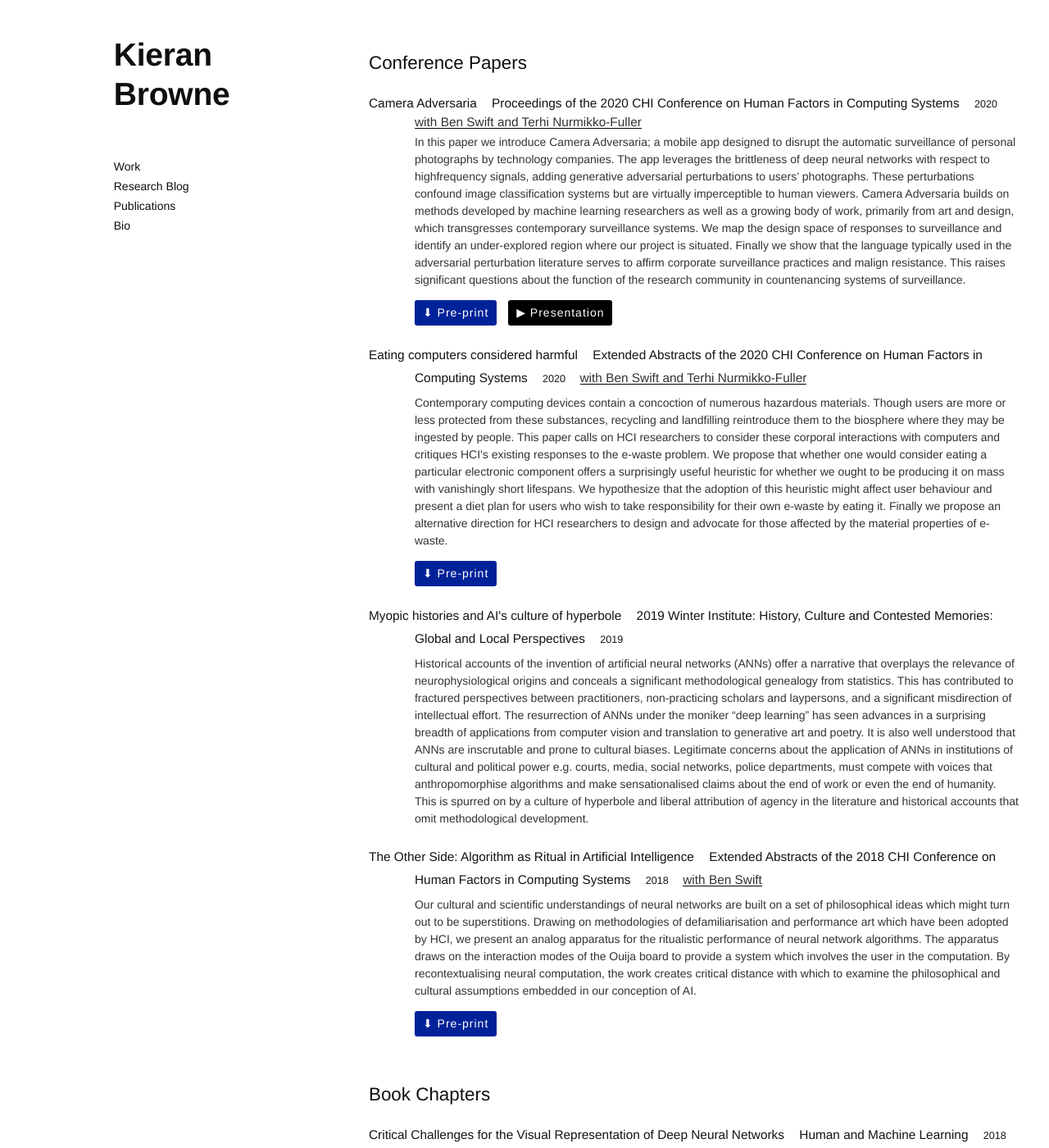
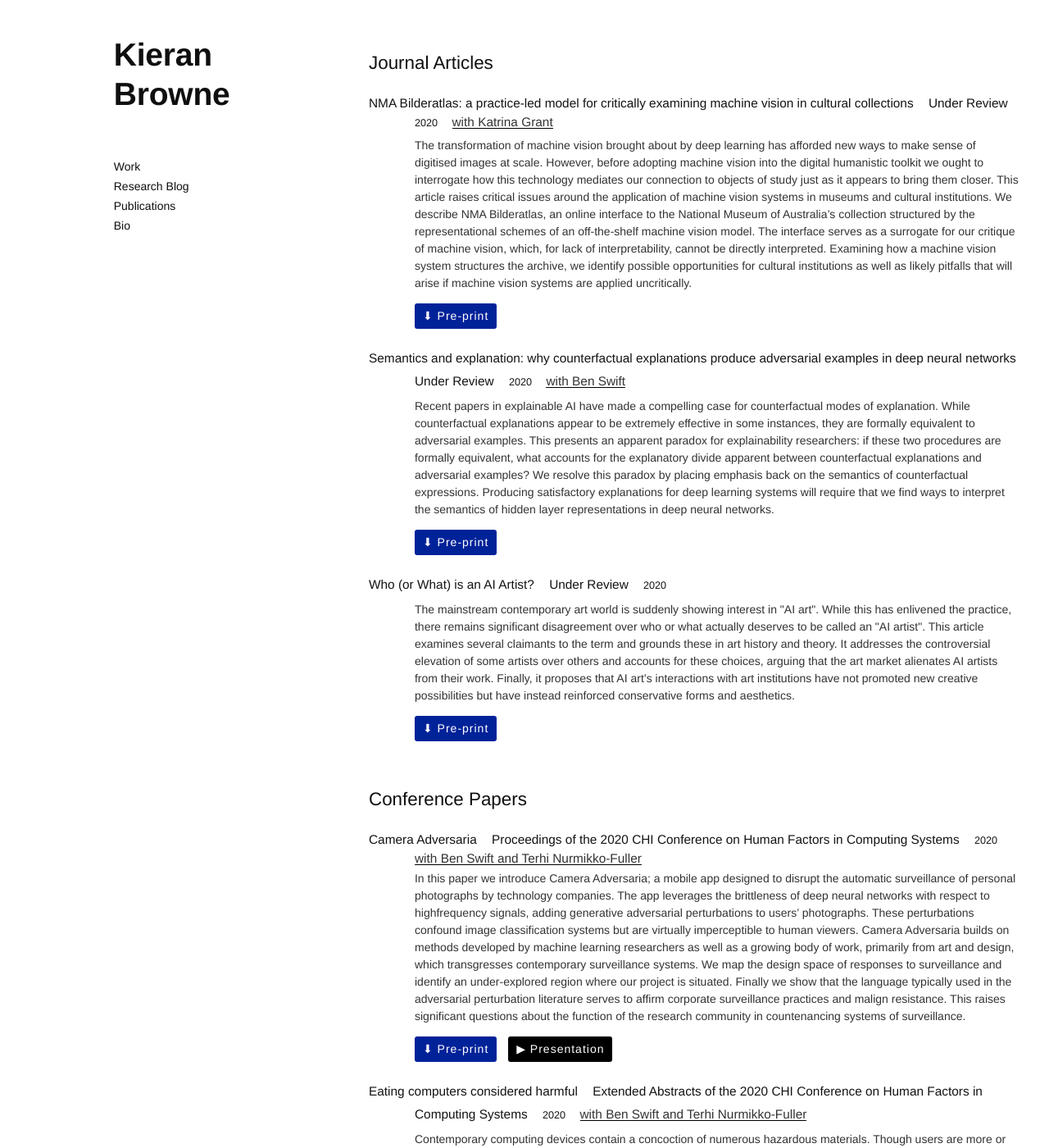
Before and after one commit to kieranbrowne/kieranbrowne.github.io, a Jekyll site: the page built from publications.html, in a window 1280 px wide and 1400 px high. Shown: the whole window at 82% size. Built offline with Jekyll 4.4.1, drawn with Linux system fonts in a browser that asks for light colours.

Commit message:
added pubs

```diff
--- a/publications.html
+++ b/publications.html
@@ -4,6 +4,27 @@ title: Research
 permalink: /publications/
 sidemenu: research
 
+journal_articles:
+  - title: "NMA Bilderatlas: a practice-led model for critically examining machine vision in cultural collections"
+    year: 2020
+    with: Katrina Grant
+    publication: Under Review
+    filename: nma_bilderatlas.pdf
+    abstract: >
+      The transformation of machine vision brought about by deep learning has afforded new ways to make sense of digitised images at scale. However, before adopting machine vision into the digital humanistic toolkit we ought to interrogate how this technology mediates our connection to objects of study just as it appears to bring them closer. This article raises critical issues around the application of machine vision systems in museums and cultural institutions. We describe NMA Bilderatlas, an online interface to the National Museum of Australia’s collection structured by the representational schemes of an off-the-shelf machine vision model. The interface serves as a surrogate for our critique of machine vision, which, for lack of interpretability, cannot be directly interpreted. Examining how a machine vision system structures the archive, we identify possible opportunities for cultural institutions as well as likely pitfalls that will arise if machine vision systems are applied uncritically.
+  - title: "Semantics and explanation: why counterfactual explanations produce adversarial examples in deep neural networks"
+    year: 2020
+    with: Ben Swift
+    publication: Under Review
+    filename: semantics_and_explanation.pdf
+    abstract: >
+      Recent papers in explainable AI have made a compelling case for counterfactual modes of explanation. While counterfactual explanations appear to be extremely effective in some instances, they are formally equivalent to adversarial examples. This presents an apparent paradox for explainability researchers: if these two procedures are formally equivalent, what accounts for the explanatory divide apparent between counterfactual explanations and adversarial examples? We resolve this paradox by placing emphasis back on the semantics of counterfactual expressions. Producing satisfactory explanations for deep learning systems will require that we find ways to interpret the semantics of hidden layer representations in deep neural networks.
+  - title: Who (or What) is an AI Artist?
+    year: 2020
+    publication: Under Review
+    filename: who_or_what_is_an_ai_artist.pdf
+    abstract: >
+      The mainstream contemporary art world is suddenly showing interest in "AI art". While this has enlivened the practice, there remains significant disagreement over who or what actually deserves to be called an "AI artist". This article examines several claimants to the term and grounds these in art history and theory. It addresses the controversial elevation of some artists over others and accounts for these choices, arguing that the art market alienates AI artists from their work. Finally, it proposes that AI art’s interactions with art institutions have not promoted new creative possibilities but have instead reinforced conservative forms and aesthetics.
 
 workshop_papers:
   - title: Enacting Collective Ownership Economies within Amazon’s Mechanical Turk
@@ -57,6 +78,12 @@ conf_papers:
 
 
     <!--<div class="spacer-8"></div>-->
+    <h3>Journal Articles</h3>
+    <div class="publications">
+      {% for pub in page.journal_articles %}
+	{% include publication.html publication=pub %}
+      {% endfor %}
+    </div>
     <h3>Conference Papers</h3>
     <div class="publications">
       {% for pub in page.conf_papers %}
```
Also changed, not shown: 3 other files.
